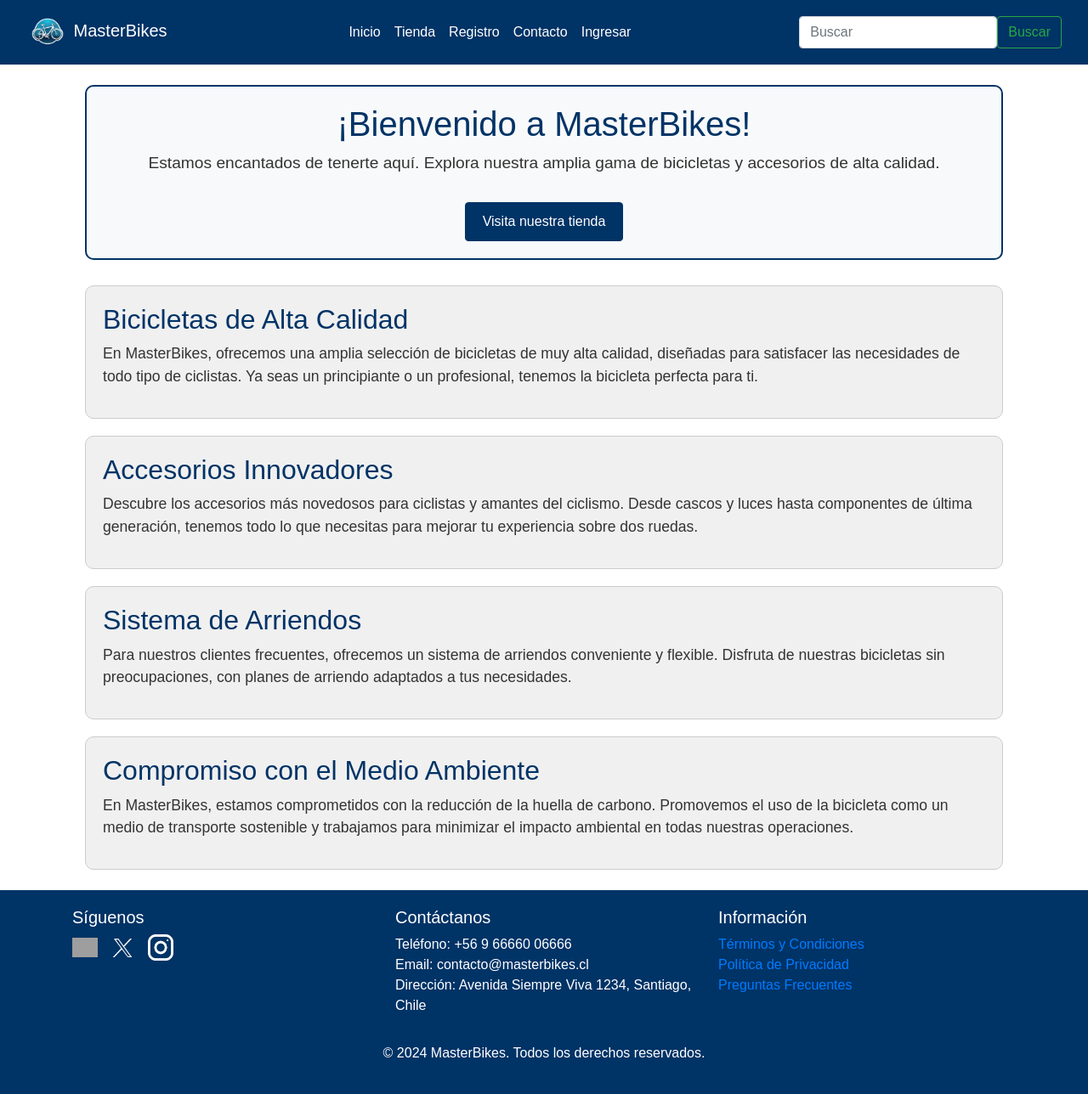
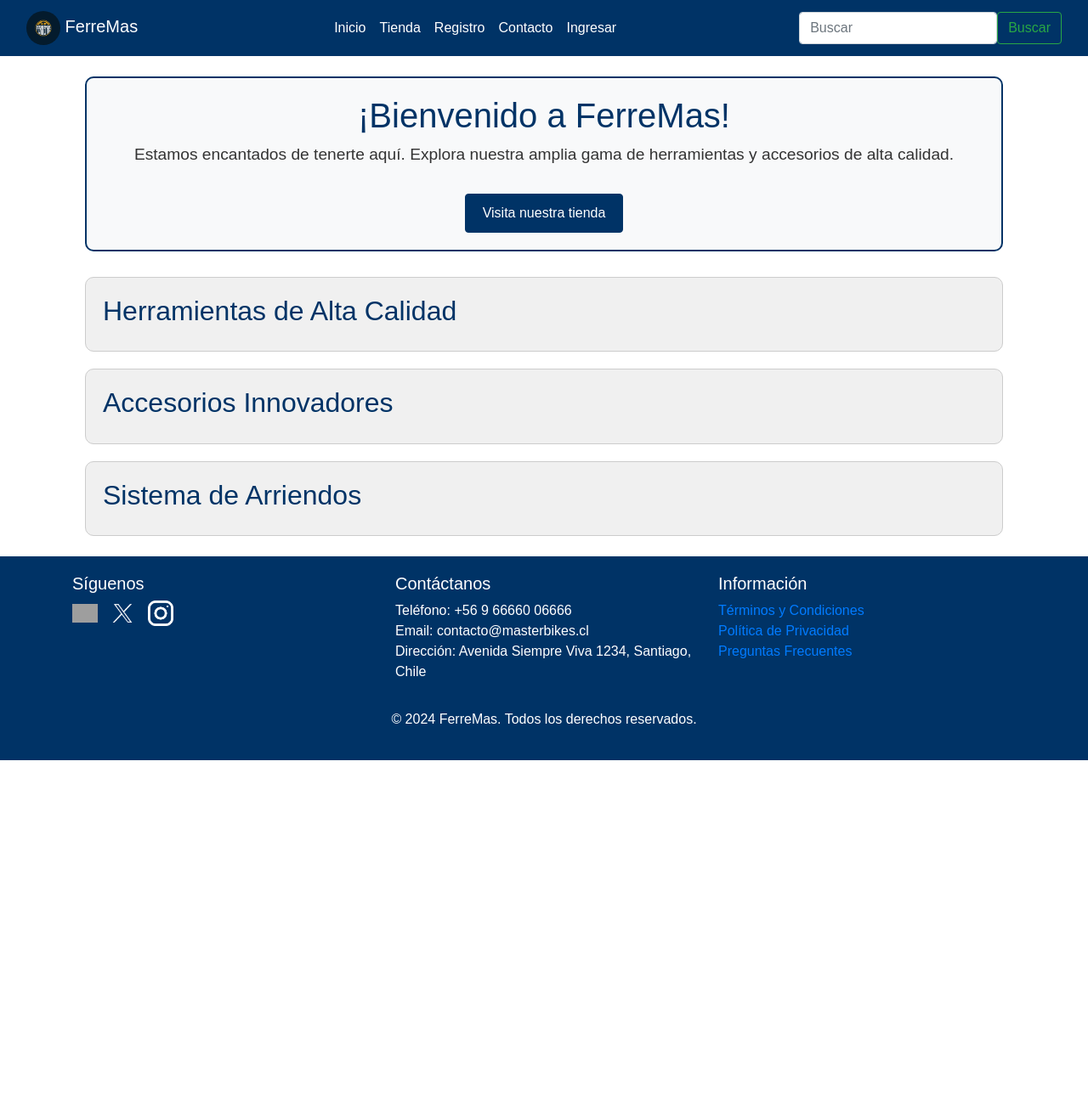
Before and after one commit to fvtre/Project_Bikes, a Django app: page / in a window 1280 px wide. Shown: the whole page at 85% size. After the commit the page ends 895 px from the top, so only its background shows below. Run offline with Django 4.2, Linux system fonts and the light colour scheme; some libraries are stand-ins or nearby versions; grey boxes are pictures that could not be loaded.

Commit message:
actualizado

```diff
--- a/core/admin.py
+++ b/core/admin.py
@@ -5,9 +5,9 @@ from django.contrib.auth.models import Group, Permission
 # Registrar grupos y permisos
 
 admin.site.register(Permission)
-
 admin.site.register(Producto)
 admin.site.register(Venta)
 admin.site.register(Cliente)
 admin.site.register(Bicicleta)
 admin.site.register(Arriendo)
+admin.site.register(TransaccionPaypal)
--- /dev/null
+++ b/core/custom-Button.py
@@ -0,0 +1,3 @@
+from paypal.standard.forms import PayPalPaymentsForm
+
+#class CustomPaypalmentsForm(PayPalPaymentsForm):
--- a/core/templates/core/base.html
+++ b/core/templates/core/base.html
@@ -4,7 +4,7 @@
 <head>
     <meta charset="UTF-8">
     <meta name="viewport" content="width=device-width, initial-scale=1.0">
-    <title>MasterBikes</title>
+    <title>FerreMas</title>
     <!-- Bootstrap CSS -->
     <link href="https://stackpath.bootstrapcdn.com/bootstrap/4.5.2/css/bootstrap.min.css" rel="stylesheet">
     <!-- Custom styles -->
@@ -72,8 +72,8 @@
         <nav class="navbar navbar-expand-lg navbar-dark">
             <div class="container-fluid navbar-center">
                 <a class="navbar-brand" href="{% url 'inicio' %}">
-                    <img src="{% static 'img/masterbikes.png' %}" alt="MasterBikes Logo">
-                    <span class="logo-text">MasterBikes</span>
+                    <img src="{% static 'img/logoferremas.jpg' %}" alt="Logo" class="brand-image img-circle elevation-3" style="width: 40px; height: 40px; object-fit: cover; border-radius: 50%;">
+                    <span class="logo-text">FerreMas</span>
                 </a>
                 <button class="navbar-toggler" type="button" data-toggle="collapse" data-target="#navbarNav" aria-controls="navbarNav" aria-expanded="false" aria-label="Toggle navigation">
                     <span class="navbar-toggler-icon"></span>
@@ -123,7 +123,7 @@
                     <div class="card shadow-sm">
                         <div class="card-body">
                             <h3 class="card-title">¡Hola, {{ user.username }}!</h3>
-                            <p class="card-text lead">Recuerda que los clientes son lo más importante para MasterBikes.</p>
+                            <p class="card-text lead">Recuerda que los clientes son lo más importante para FerreMas.</p>
 
                         </div>
                     </div>
@@ -171,7 +171,7 @@
             </div>
             <div class="row mt-3">
                 <div class="col text-center">
-                    <p>&copy; 2024 MasterBikes. Todos los derechos reservados.</p>
+                    <p>&copy; 2024 FerreMas. Todos los derechos reservados.</p>
                 </div>
             </div>
         </div>
--- a/core/templates/core/contacto.html
+++ b/core/templates/core/contacto.html
@@ -3,7 +3,7 @@
 
 <div class="container">
     <div class="welcome-message">
-        <h1>Contacta a MasterBikes</h1>
+        <h1>Contacta a FerreMas</h1>
         <p>¡Escríbenos hoy, y estaremos felices de responder todas tus dudas!</p>
     </div>
 
--- a/core/templates/core/inicio.html
+++ b/core/templates/core/inicio.html
@@ -3,8 +3,8 @@
 
 <div class="container">
     <div class="welcome-message">
-        <h1>¡Bienvenido a MasterBikes!</h1>
-        <p>Estamos encantados de tenerte aquí. Explora nuestra amplia gama de bicicletas y accesorios de alta calidad.</p>
+        <h1>¡Bienvenido a FerreMas!</h1>
+        <p>Estamos encantados de tenerte aquí. Explora nuestra amplia gama de herramientas y accesorios de alta calidad.</p>
         <a href="{% url 'tienda' %}" class="btn btn-primary">Visita nuestra tienda</a>
     </div>
     {% if mensaje %}
@@ -14,24 +14,17 @@
     {% endif %}
     <div class="sections">
         <div class="section">
-            <h2>Bicicletas de Alta Calidad</h2>
-            <p>En MasterBikes, ofrecemos una amplia selección de bicicletas de muy alta calidad, diseñadas para satisfacer las necesidades de todo tipo de ciclistas. Ya seas un principiante o un profesional, tenemos la bicicleta perfecta para ti.</p>
+            <h2>Herramientas de Alta Calidad</h2>
         </div>
 
         <div class="section">
             <h2>Accesorios Innovadores</h2>
-            <p>Descubre los accesorios más novedosos para ciclistas y amantes del ciclismo. Desde cascos y luces hasta componentes de última generación, tenemos todo lo que necesitas para mejorar tu experiencia sobre dos ruedas.</p>
         </div>
 
         <div class="section">
             <h2>Sistema de Arriendos</h2>
-            <p>Para nuestros clientes frecuentes, ofrecemos un sistema de arriendos conveniente y flexible. Disfruta de nuestras bicicletas sin preocupaciones, con planes de arriendo adaptados a tus necesidades.</p>
         </div>
 
-        <div class="section">
-            <h2>Compromiso con el Medio Ambiente</h2>
-            <p>En MasterBikes, estamos comprometidos con la reducción de la huella de carbono. Promovemos el uso de la bicicleta como un medio de transporte sostenible y trabajamos para minimizar el impacto ambiental en todas nuestras operaciones.</p>
-        </div>
     </div>
 </div>
 
--- a/core/templates/core/mantenedor_bicicletas.html
+++ b/core/templates/core/mantenedor_bicicletas.html
@@ -2,8 +2,8 @@
         {% block content %}
 
         <div class="container mt-5">
-            <h2>Mantenedor de Bicicletas</h2>
-            <a href="{% url 'agregar_bicicleta' %}" class="btn btn-success mb-3">Agregar Bicicleta</a>
+            <h2>Mantenedor de Herramientas</h2>
+            <a href="{% url 'agregar_bicicleta' %}" class="btn btn-success mb-3">Agregar Herramienta</a>
             <table class="table table-striped">
                 <thead class="thead-dark">
                     <tr>
--- a/core/templates/core/registro.html
+++ b/core/templates/core/registro.html
@@ -3,8 +3,8 @@
 
         <div class="container">
             <div class="welcome-message">
-                <h1>Registrate en MasterBikes</h1>
-                <p>¡Únete hoy y obtén descuentos exclusivos en nuestra amplia gama de bicicletas y accesorios de alta calidad!</p>
+                <h1>Registrate en FerreMas</h1>
+                <p>¡Únete hoy y obtén descuentos exclusivos en nuestra amplia gama de herramientas y accesorios de alta calidad!</p>
             </div>
 
         </div>
--- a/core/templates/core/tienda.html
+++ b/core/templates/core/tienda.html
@@ -3,8 +3,8 @@
 
 <div class="container">
     <div class="welcome-message">
-        <h1>Tienda MasterBikes</h1>
-        <p>Estamos encantados de tenerte aquí. Explora nuestra amplia gama de bicicletas y accesorios de alta calidad.</p>
+        <h1>Tienda FerreMas</h1>
+        <p>Estamos encantados de tenerte aquí. Explora nuestra amplia gama de herramientas y accesorios de alta calidad.</p>
     </div>
 </div>
 
--- a/core/templates/registration/login.html
+++ b/core/templates/registration/login.html
@@ -3,8 +3,8 @@
 
 <div class="container">
     <div class="welcome-message">
-        <h1>¡Bienvenido a MasterBikes!</h1>
-        <p>Estamos encantados de tenerte aquí. Explora nuestra amplia gama de bicicletas y accesorios de alta calidad.</p>
+        <h1>¡Bienvenido a FerreMas!</h1>
+        <p>Estamos encantados de tenerte aquí. Explora nuestra amplia gama de herramientas y accesorios de alta calidad.</p>
     </div>
 
 
--- a/core/urls.py
+++ b/core/urls.py
@@ -9,6 +9,7 @@ from django.contrib.auth import views as auth_views
 urlpatterns = [
     path('', inicio, name='inicio'),
     path('tienda/', tienda, name='tienda'),
+    path('checkout/', tienda, name='checkout'),
     #crud contacto
     path('contacto/', contacto, name='contacto'),
     path('contacto_listar/', contacto_listar, name='contacto_listar'),
--- a/core/views.py
+++ b/core/views.py
@@ -6,12 +6,16 @@ from django.contrib.auth.decorators import login_required
 from .decorators import admin_required, staff_required, customer_required
 from django.contrib.auth.models import User, Group
 from django.db import IntegrityError
+from datetime import datetime
 
 # Create your views here.
 
 #clientes nuevos
 def inicio(request):
     return render(request, 'core/inicio.html')
+
+def checkout(request):
+    return render(request, 'core/checkout.html')
 
 def tienda(request):
     productos = Producto.objects.all()
--- a/masterbikes/settings.py
+++ b/masterbikes/settings.py
@@ -39,6 +39,7 @@ INSTALLED_APPS = [
     'django.contrib.messages',
     'django.contrib.staticfiles',
     'core',
+    'paypal.standard.ipn',
 ]
 
 MIDDLEWARE = [
@@ -126,8 +127,8 @@ USE_TZ = True
 # Default primary key field type
 # https://docs.djangoproject.com/en/4.2/ref/settings/#default-auto-field
 
+DEFAULT_AUTO_FIELD = 'django.db.models.BigAutoField'
 
-import os
 
 # Static files (CSS, JavaScript, Images)
 STATIC_URL = '/static/'
@@ -136,3 +137,6 @@ STATICFILES_DIRS = [os.path.join(BASE_DIR, 'static')]
 # Media files (Uploaded by users)
 MEDIA_URL = '/media/'
 MEDIA_ROOT = os.path.join(BASE_DIR, 'media')
+
+PAYPAL_RECEIVER_EMAIL = 'sb-6uyvd35771965@business.example.com'
+PAYPAL_TEST = True
```
Also changed, not shown: core/models.py (+28 -8 lines), core/templates/core/base_intranet.html (+4 -4 lines), core/templates/core/checkout.html (added, +18 -0 lines), core/templates/payment-success.html (added, +21 -0 lines), core/migrations/0011_transaccionpaypal.py (added), core/migrations/0012_producto_descripcion_producto_name_and_more.py (added), core/static/img/logoferremas.jpg (added), db.sqlite3.
